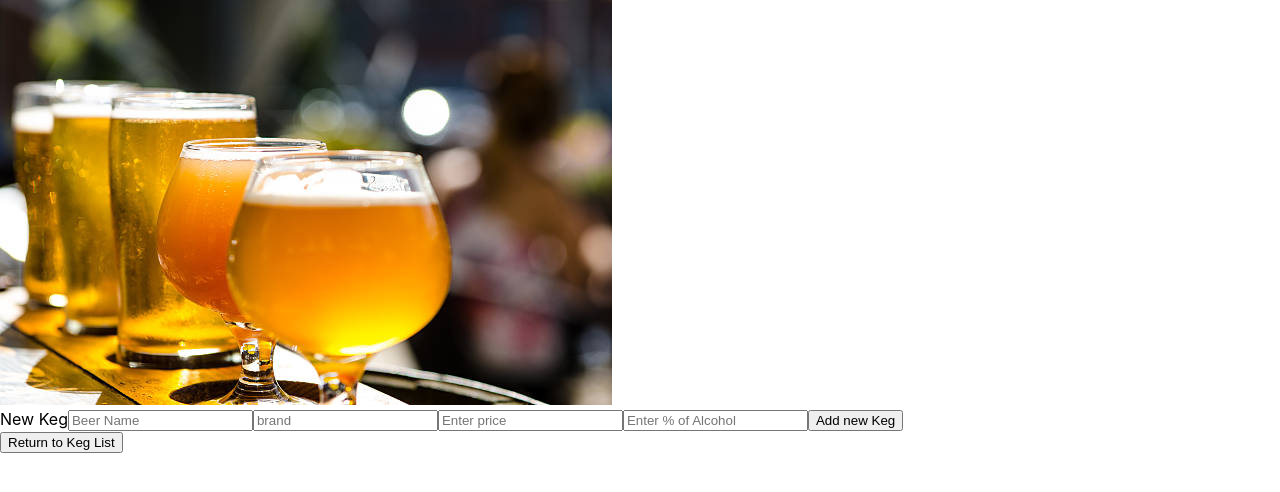
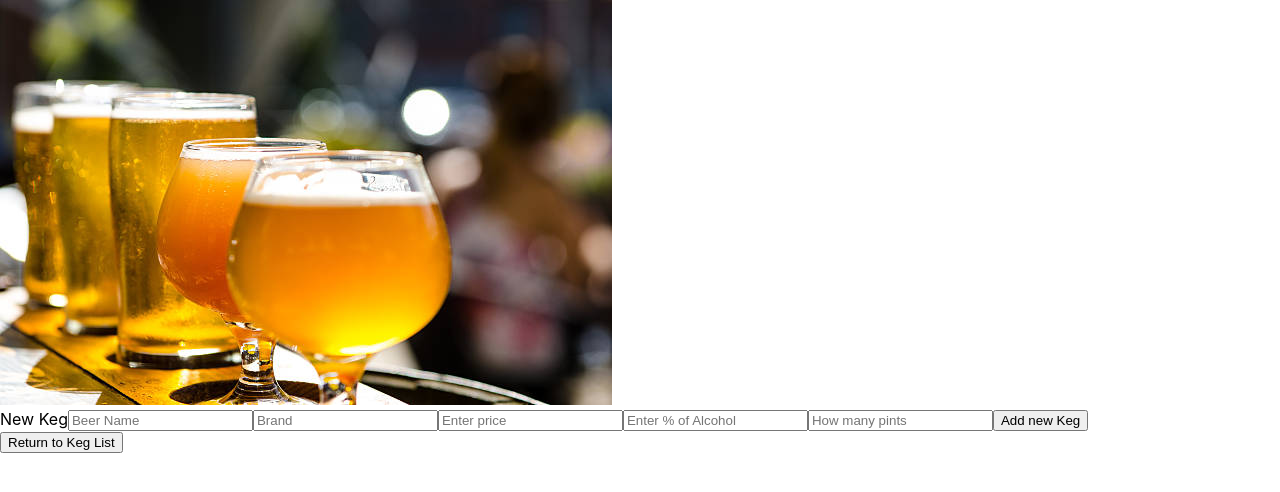
Before and after one commit to evmeshuris/tap-room, a React (Create React App) app: page / in a window 1280 px wide. Both pictures are taken after a click on the button "Add Keg". Shown: the top 492 px of the page. Built offline with nearby package versions, Linux system fonts and the light colour scheme.

Commit message:
add handlePintsChange function

```diff
--- a/src/components/Keg.js
+++ b/src/components/Keg.js
@@ -9,6 +9,7 @@ function Keg(props){
         <li>Brand: {props.brand}</li>
         <li>Price ${props.price}</li>
         <li>Alcohol %: {props.alcohol}</li>
+        <li>Pints: {props.pint}</li>
       </ul>
       <hr/>
     </React.Fragment>
@@ -19,7 +20,8 @@ Keg.propTypes = {
   name: PropTypes.string.isRequired,
   brand: PropTypes.string.isRequired,
   price: PropTypes.string.isRequired,
-  alcohol: PropTypes.string.isRequired
+  alcohol: PropTypes.string.isRequired,
+  pint: PropTypes.string.isRequired
 };
 
 export default Keg;
--- a/src/components/KegControl.js
+++ b/src/components/KegControl.js
@@ -11,6 +11,7 @@ class KegControl extends React.Component {
       mainKegList: []
     };
     this.handleClick = this.handleClick.bind(this);
+    this.handlePintsChange = this.handlePintsChange.bind(this); //new code
   }
 
   handleClick() {
@@ -23,6 +24,12 @@ class KegControl extends React.Component {
     const newMainKegList = this.state.mainKegList.concat(newKeg);
     this.setState({mainKegList: newMainKegList,
                   formVisibleOnPage: false });
+  }
+  //new code
+  handlePintsChange(id) {
+    const updatedKeg = Object.assign({}, this.state.mainKegList[id], {pint: this.state.mainKegList[id].pint-1});
+    const updatedMainKegList = Object.assign({}, this.state.mainKegList, {[id]: updatedKeg});
+    this.setState({mainKegList: updatedMainKegList});
   }
 
   render(){
--- a/src/components/KegList.js
+++ b/src/components/KegList.js
@@ -12,7 +12,8 @@ function KegList(props){
           brand={keg.brand}
           price={keg.price}
           alcohol={keg.alcohol}
-          key={index} />
+          key={index}
+          pint={keg.pint}/>
       )}
     </React.Fragment>
   );
--- a/src/components/NewKegForm.js
+++ b/src/components/NewKegForm.js
@@ -11,7 +11,8 @@ function NewKegForm(props){
       brand: event.target.brand.value,
       price: event.target.price.value,
       alcohol: event.target.alcohol.value,
-      id: v4()
+      id: v4(),
+      pint: event.target.pint.value
     });
   }
   return (
@@ -27,7 +28,7 @@ function NewKegForm(props){
           <input
             type='text'
             name='brand'
-            placeholder='brand' />
+            placeholder='Brand' />
           <input
             type='currency'
             name='price'
@@ -36,6 +37,10 @@ function NewKegForm(props){
             type='text'
             name='alcohol'
             placeholder='Enter % of Alcohol' />
+          <input
+            type='number'
+            name='pint'
+            placeholder='How many pints' />
           <button type='submit'>Add new Keg</button>
           </div>
         </form>
```
